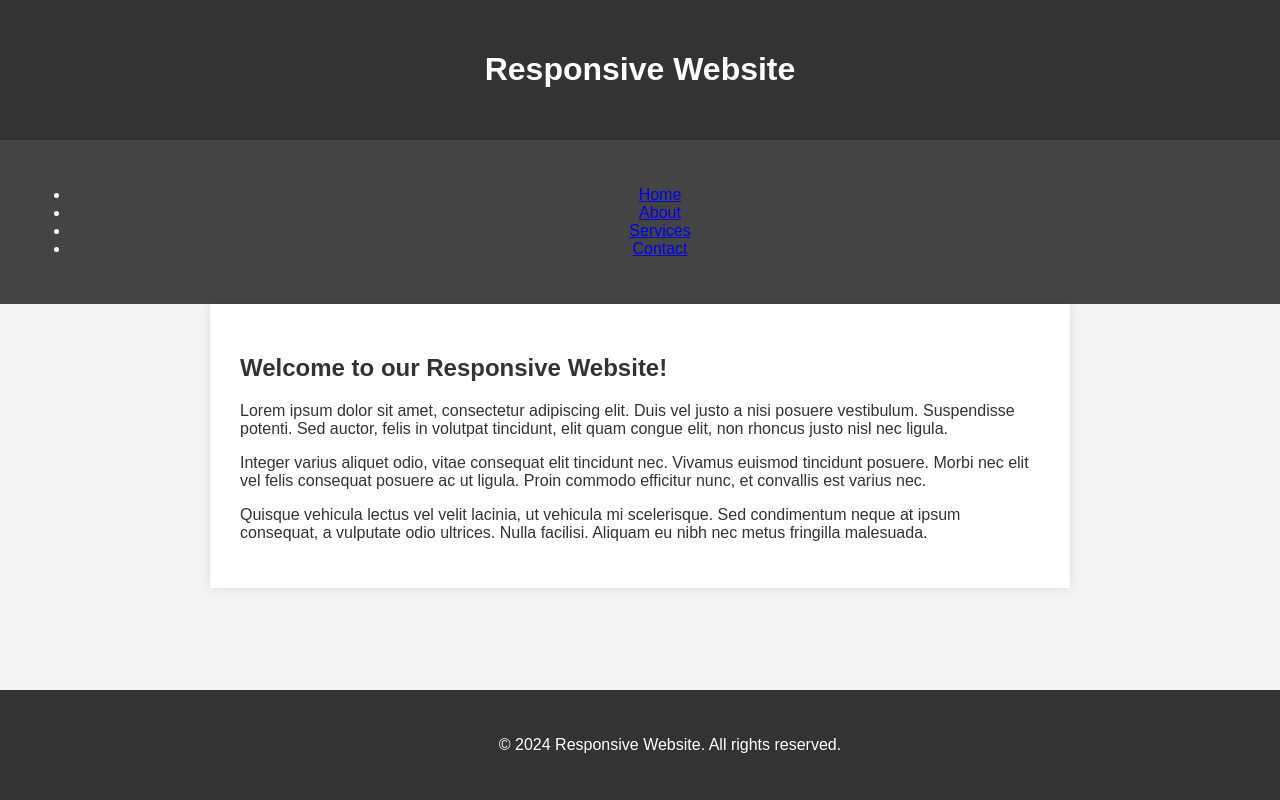
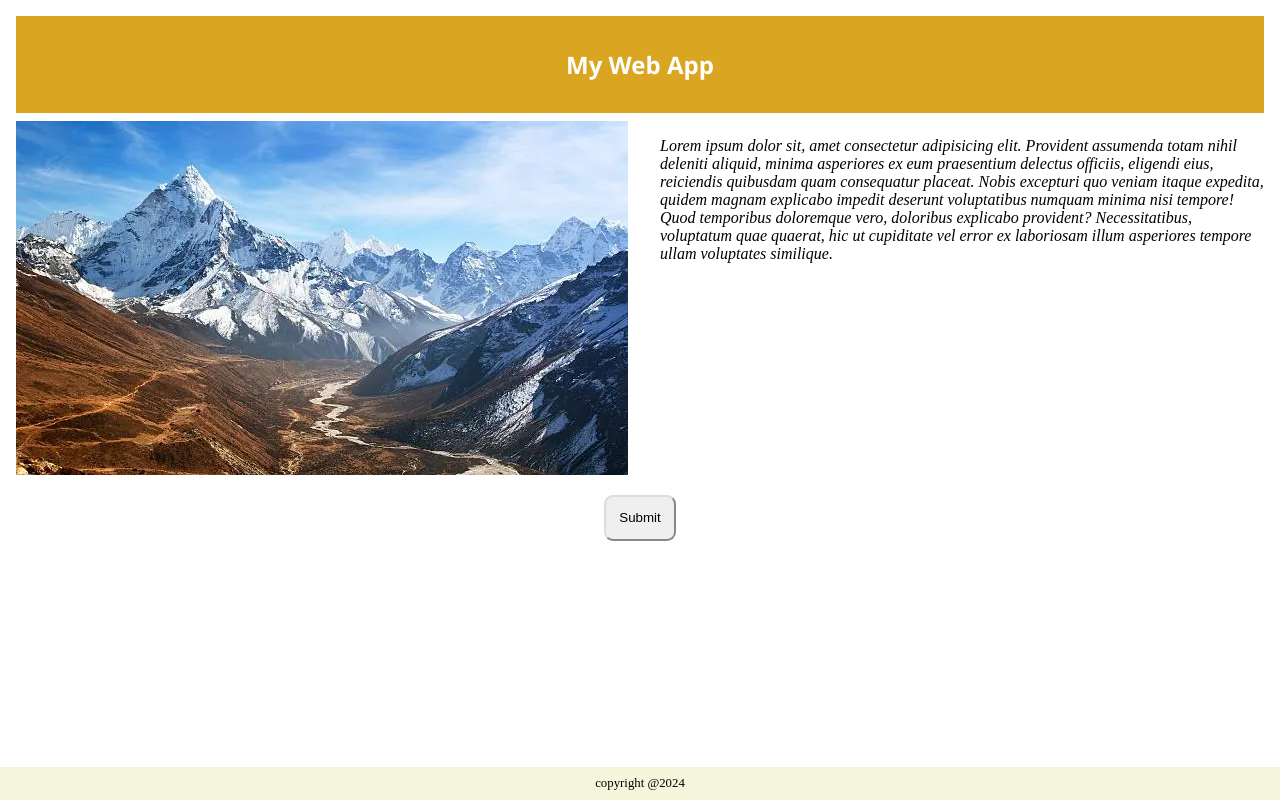
Before and after one commit to Aditya-Mishra799/Expt8, a plain HTML site: page index.html in a window 1280 px wide. Drawn offline with Linux system fonts and the light colour scheme.

Commit message:
Add files via upload

```diff
--- a/index.html
+++ b/index.html
@@ -1,90 +1,44 @@
 <!DOCTYPE html>
 <html lang="en">
+
 <head>
     <meta charset="UTF-8">
     <meta name="viewport" content="width=device-width, initial-scale=1.0">
-    <title>Responsive Website</title>
-    <style>
-        body {
-            font-family: 'Arial', sans-serif;
-            margin: 0;
-            padding: 0;
-            background-color: #f4f4f4;
-            color: #333;
-        }
+    <link rel="stylesheet" href="style.css">
+    <title>🫠Rohitkumar's Web-app</title>
+</head>
 
-        header {
-            background-color: #333;
-            color: #fff;
-            padding: 20px;
-            text-align: center;
-        }
+<body>
+    <div class="container">
+        <div class="head">
+            <div class="nav">
+                <ul>
+                    <h2 class="heading">My Web App</h2>
+                </ul>
+            </div>
 
-        nav {
-            background-color: #444;
-            color: #fff;
-            padding: 10px;
-            text-align: center;
-        }
+        </div>
+        <div class="body">
+            <div class="card">
+                <div class="img-div">
+                    <img class="img" src="nature.webp" alt="photo" />
 
-        section {
-            padding: 20px;
-            max-width: 800px;
-            margin: 0 auto;
-            background-color: #fff;
-            box-shadow: 0 0 10px rgba(0, 0, 0, 0.1);
-        }
+                    <div class="text">
+                        Lorem ipsum dolor sit, amet consectetur adipisicing elit. Provident assumenda totam nihil deleniti aliquid, minima asperiores ex eum praesentium delectus officiis, eligendi eius, reiciendis quibusdam quam consequatur placeat. Nobis excepturi quo veniam itaque expedita, quidem magnam explicabo impedit deserunt voluptatibus numquam minima nisi tempore! Quod temporibus doloremque vero, doloribus explicabo provident? Necessitatibus, voluptatum quae quaerat, hic ut cupiditate vel error ex laboriosam illum asperiores tempore ullam voluptates similique.
 
-        footer {
-            background-color: #333;
-            color: #fff;
-            padding: 10px;
-            text-align: center;
-            position: fixed;
-            bottom: 0;
-            width: 100%;
-        }
+                    </div>
+                </div>
+                <div class="button-div"><input type="button" class="btn" value="Submit"></div>
+            </div>
+        </div>
 
-        @media only screen and (min-width: 600px) {
-            header, nav, section, footer {
-                padding: 30px;
-            }
-        }
-    </style>
-</head>
-<body>
+    </div>
+    <div class="footer">
+        <p>
+            copyright @2024
+        </p>
 
-<header>
-    <h1>Responsive Website</h1>
-</header>
+    </div>
+</body>
 
-<nav>
-    <ul>
-        <li><a href="#">Home</a></li>
-        <li><a href="#">About</a></li>
-        <li><a href="#">Services</a></li>
-        <li><a href="#">Contact</a></li>
-    </ul>
-</nav>
-
-<section>
-    <h2>Welcome to our Responsive Website!</h2>
-    <p>Lorem ipsum dolor sit amet, consectetur adipiscing elit. Duis vel justo a nisi posuere vestibulum.
-        Suspendisse potenti. Sed auctor, felis in volutpat tincidunt, elit quam congue elit, non rhoncus
-        justo nisl nec ligula.</p>
-
-    <p>Integer varius aliquet odio, vitae consequat elit tincidunt nec. Vivamus euismod tincidunt posuere.
-        Morbi nec elit vel felis consequat posuere ac ut ligula. Proin commodo efficitur nunc, et convallis
-        est varius nec.</p>
-
-    <p>Quisque vehicula lectus vel velit lacinia, ut vehicula mi scelerisque. Sed condimentum neque at
-        ipsum consequat, a vulputate odio ultrices. Nulla facilisi. Aliquam eu nibh nec metus fringilla
-        malesuada.</p>
-</section>
-
-<footer>
-    <p>&copy; 2024 Responsive Website. All rights reserved.</p>
-</footer>
-
-</body>
 </html>
--- /dev/null
+++ b/style.css
@@ -0,0 +1,100 @@
+* {
+    margin: 0;
+    padding: 0;
+    box-sizing: border-box;
+}
+
+.container {
+    margin: 1em;
+}
+
+.head {
+    display: flex;
+    justify-content: center;
+    align-items: center;
+    background-color: goldenrod;
+    margin-bottom: 0.5em;
+}
+
+.head .nav {
+    padding: 2em;
+}
+
+.heading {
+    font-family: 'Segoe UI', Tahoma, Geneva, Verdana, sans-serif;
+    color: white;
+}
+
+
+.body {
+    display: flex;
+    flex-direction: column;
+}
+
+.img-div {
+    display: flex;
+    flex-direction: row;
+    gap: 2em;
+    justify-content: center;
+    text-align: left;
+    width: 100%;
+    margin-bottom: 20px;
+
+}
+
+.img-div .img {
+    width: 50%;
+}
+
+.text {
+    margin: 1em 0em;
+    font-style: italic;
+}
+
+.button-div {
+    display: flex;
+    justify-content: center;
+    align-items: center;
+
+}
+
+.button-div .btn {
+    border-color: gainsboro;
+    border-radius: 9px;
+    padding: 1em;
+}
+
+.footer {
+    position: fixed;
+    width: 100%;
+    background-color: beige;
+    bottom: 0px;
+    text-align: center;
+
+}
+
+.footer p {
+    padding: 0.7em 0.3em;
+    /* Fixed the padding value */
+    font-size: 0.8em;
+}
+
+@media screen and (max-width: 480px) {
+    body {
+        background-color: gainsboro;
+    }
+
+    .img-div {
+        flex-direction: column;
+        width: 100%;
+
+    }
+    .img-div .img{
+        width: 100%;
+    }
+
+    .footer {
+        position: sticky;
+        bottom: 0px;
+    }
+}
```
Also changed, not shown: nature.webp (added).
